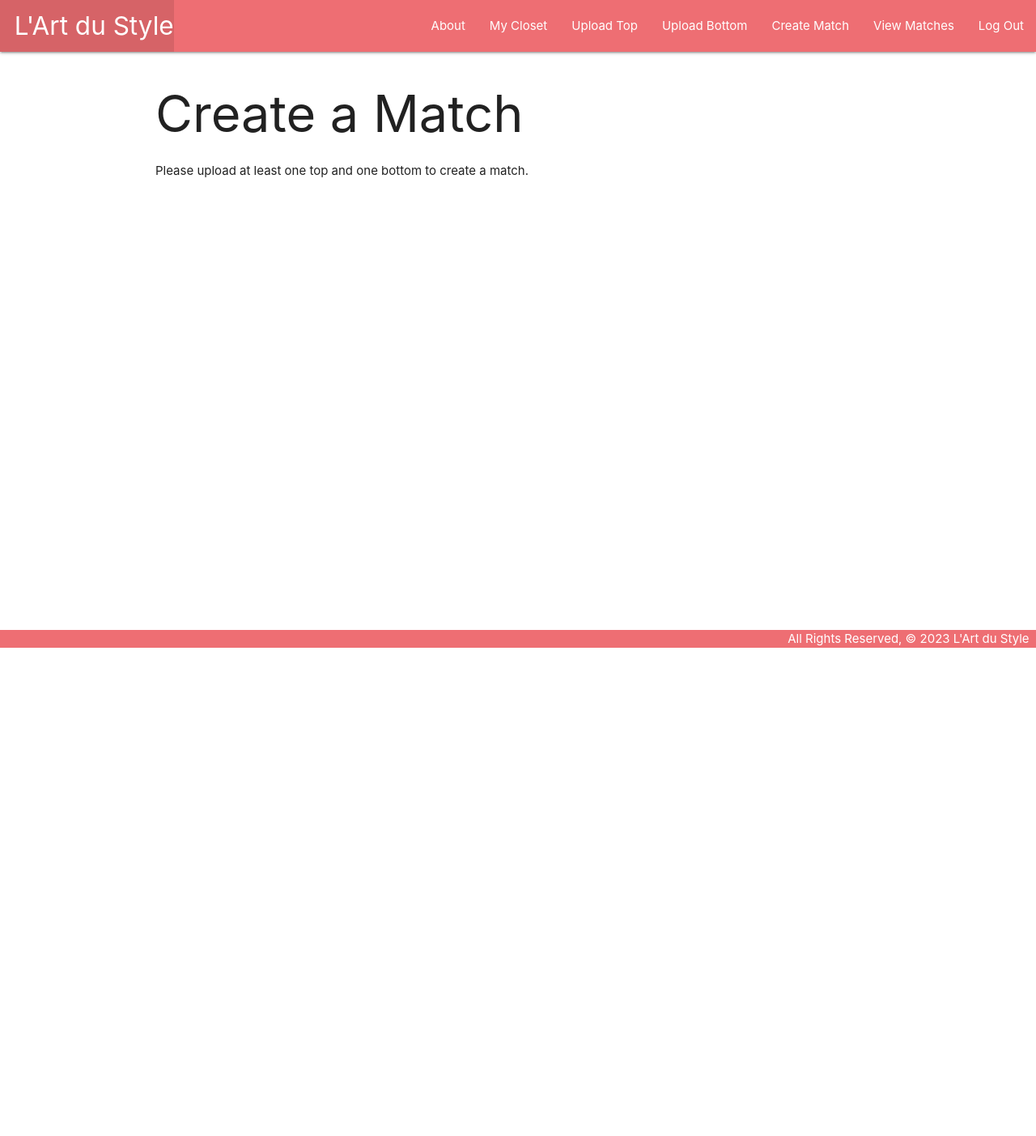
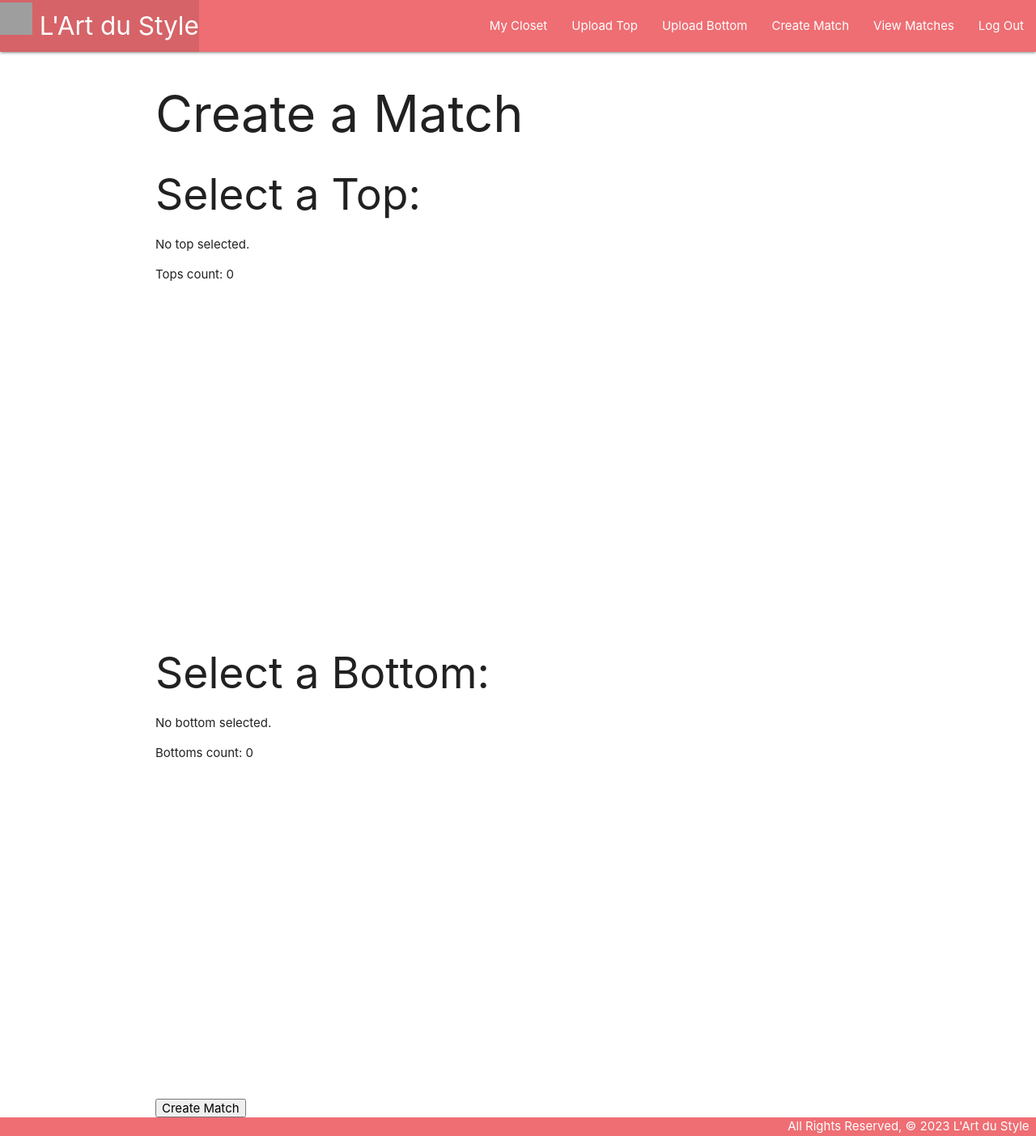
Before and after one commit to woonchanjung/L-Art-du-Style, a Django app: page /clothes/create_match/ in a window 1280 px wide. Shown: the whole page at 81% size. Before the commit the page ends 800 px from the top, so only its background shows below. Run offline with Django 4.2, Linux system fonts and the light colour scheme; a user stored in the database is signed in; data comes from the database, SQL or seed files in the repository; parts of the project's set-up code (start-up, migrations or seed data) failed here and were passed over; grey boxes are pictures that could not be loaded.

Commit message:
Carousel

```diff
--- a/L_Art_du_Style/settings.py
+++ b/L_Art_du_Style/settings.py
@@ -141,10 +141,10 @@ MEDIA_URL = f'https://{AWS_S3_CUSTOM_DOMAIN}/media/'
 
 
 # Add this variable to specify where successful logins should redirect to
-LOGIN_REDIRECT_URL = '/'
+LOGIN_REDIRECT_URL = '/about/'
 
 # Add this variable to specify where logging out redirects to
-LOGOUT_REDIRECT_URL = '/'
+LOGOUT_REDIRECT_URL = '/about/'
 
 # Default primary key field type
 # https://docs.djangoproject.com/en/4.2/ref/settings/#default-auto-field
--- a/main_app/static/css/style.css
+++ b/main_app/static/css/style.css
@@ -12,3 +12,20 @@ footer.page-footer {
   padding-top: 0;
   text-align: right;
 }
+
+.logo-about {
+  width: 100%;
+  max-width: 300px;
+  height: auto;
+}
+
+@media (max-width: 768px) {
+  .logo-about {
+    max-width: 200px;
+  }
+}
+
+.logo-small {
+  width: 40px;
+  height: 40px;
+}
--- a/main_app/templates/about.html
+++ b/main_app/templates/about.html
@@ -1,4 +1,5 @@
-{% extends 'base.html' %} {% block content %}
+{% extends 'base.html' %} {% block content %} {% load static %}
+<img src="{% static 'images/LogoWithName.svg' %}" alt="Logo" class="logo-about">
 <h1>About the L'Art du Style</h1>
 <hr />
 <p>
--- a/main_app/templates/base.html
+++ b/main_app/templates/base.html
@@ -12,6 +12,11 @@
       href="https://cdnjs.cloudflare.com/ajax/libs/materialize/1.0.0/css/materialize.min.css"
     />
     <link
+      rel="icon"
+      href="{% static 'images/LogoFinalOne.svg' %}"
+      type="image/svg+xml"
+    />
+    <link
       rel="stylesheet"
       type="text/css"
       href="{% static 'css/style.css' %}"
@@ -20,17 +25,21 @@
   </head>
   <body>
     <header class="navbar-fixed">
-      <nav>
+      <nav class="nav-background">
         <div class="nav-wrapper">
           <ul>
             <li>
-              <a href="{% url 'home' %}" class="left brand-logo"
-                >&nbsp;&nbsp;L'Art du Style</a
-              >
+              <a href="{% url 'about' %}" class="left brand-logo">
+                <img
+                  src="{% static 'images/LogoFinalOne.svg' %}"
+                  alt="Logo"
+                  class="logo-navbar logo-small"
+                />
+                L'Art du Style
+              </a>
             </li>
           </ul>
           <ul class="right">
-            <li><a href="{% url 'about' %}">About</a></li>
             {% if user.is_authenticated %}
             <li><a href="{% url 'index' %}">My Closet</a></li>
             <li><a href="{% url 'upload_top' %}">Upload Top</a></li>
--- a/main_app/templates/clothes/create_match.html
+++ b/main_app/templates/clothes/create_match.html
@@ -5,39 +5,74 @@
   {% if message %}
     <p>{{ message }}</p>
   {% else %}
-    <form method="post">
-      {% csrf_token %}
+    <div id="carousel-top-container">
       <h2>Select a Top:</h2>
       <p id="selected-top">No top selected.</p>
       <p>Tops count: {{ tops.count }}</p>
-      {% for top in tops %}
-        <div class="clothing-item">
-          <label>
-            <input type="radio" id="top{{ top.pk }}" name="top" value="{{ top.pk }}" onclick="selectTop('Top #{{ top.pk }}')">
+      <div class="carousel">
+        {% for top in tops %}
+          <a class="carousel-item" href="#{{ top.pk }}" onclick="selectTop('Top #{{ top.pk }}')">
             <img src="{{ top.image }}" alt="Top Image" width="200">
             {{ top }}
-          </label>
-        </div>
-      {% endfor %}
+          </a>
+        {% endfor %}
+      </div>
+    </div>
 
+    <div id="carousel-bottom-container">
       <h2>Select a Bottom:</h2>
       <p id="selected-bottom">No bottom selected.</p>
       <p>Bottoms count: {{ bottoms.count }}</p>
-      {% for bottom in bottoms %}
-        <div class="clothing-item">
-          <label>
-            <input type="radio" id="bottom{{ bottom.pk }}" name="bottom" value="{{ bottom.pk }}" onclick="selectBottom('Bottom #{{ bottom.pk }}')">
+      <div class="carousel">
+        {% for bottom in bottoms %}
+          <a class="carousel-item" href="#{{ bottom.pk }}" onclick="selectBottom('Bottom #{{ bottom.pk }}')">
             <img src="{{ bottom.image }}" alt="Bottom Image" width="200">
             {{ bottom }}
-          </label>
-        </div>
-      {% endfor %}
+          </a>
+        {% endfor %}
+      </div>
+    </div>
 
+    <form method="post">
+      {% csrf_token %}
+      <input type="hidden" name="top" id="selected-top-input">
+      <input type="hidden" name="bottom" id="selected-bottom-input">
       <input type="submit" value="Create Match">
     </form>
   {% endif %}
 
+  <script src="https://code.jquery.com/jquery-3.6.0.min.js"></script>
+  <script src="https://cdnjs.cloudflare.com/ajax/libs/materialize/1.0.0/js/materialize.min.js"></script>
   <script>
+    document.addEventListener('DOMContentLoaded', function() {
+      var carouselTopElems = document.querySelectorAll('#carousel-top-container .carousel');
+      var carouselTopInstances = M.Carousel.init(carouselTopElems, {
+        fullWidth: true,
+        indicators: true
+      });
+
+      var carouselBottomElems = document.querySelectorAll('#carousel-bottom-container .carousel');
+      var carouselBottomInstances = M.Carousel.init(carouselBottomElems, {
+        fullWidth: true,
+        indicators: true
+      });
+
+      var form = document.querySelector('form');
+      form.addEventListener('submit', function(event) {
+        event.preventDefault(); // Prevent the default form submission
+        // Add your code to handle the form submission here
+        // You can access the selected top and bottom using the form elements
+        var selectedTop = form.querySelector('input[name="top"]:checked');
+        var selectedBottom = form.querySelector('input[name="bottom"]:checked');
+        // Set the values of the hidden inputs
+        document.getElementById('selected-top-input').value = selectedTop ? selectedTop.value : '';
+        document.getElementById('selected-bottom-input').value = selectedBottom ? selectedBottom.value : '';
+        // Perform any necessary validation or processing
+        // Then submit the form using JavaScript if needed
+        form.submit();
+      });
+    });
+
     function selectTop(top) {
       document.getElementById('selected-top').innerText = 'Selected: ' + top;
     }
--- a/main_app/views.py
+++ b/main_app/views.py
@@ -10,6 +10,7 @@ from django.contrib.auth.decorators import login_required
 from django.conf import settings
 from .forms import TopForm, BottomForm
 from .models import Top, Bottom, Match
+from django.contrib import messages
 # Create your views here.
 
 # Define the home view
@@ -98,28 +99,22 @@ def upload_bottom(request):
 
 @login_required
 def create_match(request):
-    user_tops = Top.objects.filter(user=request.user)
-    user_bottoms = Bottom.objects.filter(user=request.user)
+    if request.method == 'POST':
+        top_id = request.POST.get('top')
+        bottom_id = request.POST.get('bottom')
 
-    if user_tops.exists() and user_bottoms.exists():
-        if request.method == 'POST':
-            top_id = request.POST.get('top')
-            bottom_id = request.POST.get('bottom')
-            top = get_object_or_404(Top, id=top_id)
-            bottom = get_object_or_404(Bottom, id=bottom_id)
+        if top_id and bottom_id:
+            top = get_object_or_404(Top, id=top_id, user=request.user)
+            bottom = get_object_or_404(Bottom, id=bottom_id, user=request.user)
+            # Perform any additional processing or save the match to the database
+            messages.success(request, 'Match created successfully!')
+            return redirect('index')
+        else:
+            messages.error(request, 'Please select a top and a bottom.')
 
-            match = Match(user=request.user, top=top, bottom=bottom)
-            match.save()
-
-            return redirect('view_matches')
-        else:
-            tops = Top.objects.filter(user=request.user)
-            bottoms = Bottom.objects.filter(user=request.user)
-            return render(request, 'clothes/create_match.html', {'tops': tops, 'bottoms': bottoms})
-    else:
-        message = "Please upload at least one top and one bottom to create a match."
-        return render(request, 'clothes/create_match.html', {'message': message})
-
+    tops = Top.objects.filter(user=request.user)
+    bottoms = Bottom.objects.filter(user=request.user)
+    return render(request, 'clothes/create_match.html', {'tops': tops, 'bottoms': bottoms})
 
 @login_required
 def view_matches(request, message=None):
```
Also changed, not shown: main_app/templates/clothes/view_matches.html (+7 -12 lines), main_app/static/images/LogoFinalOne.svg (added), main_app/static/images/LogoWithName.svg (added).
